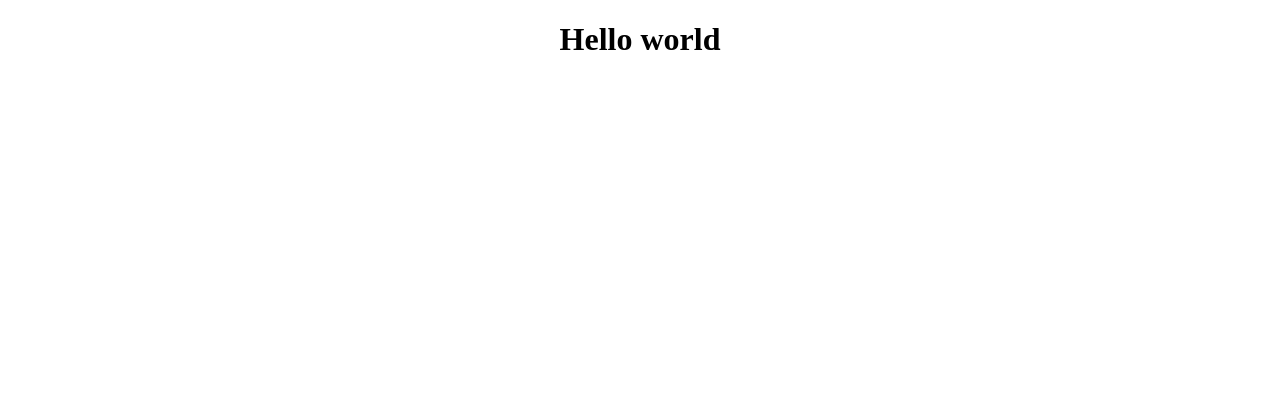
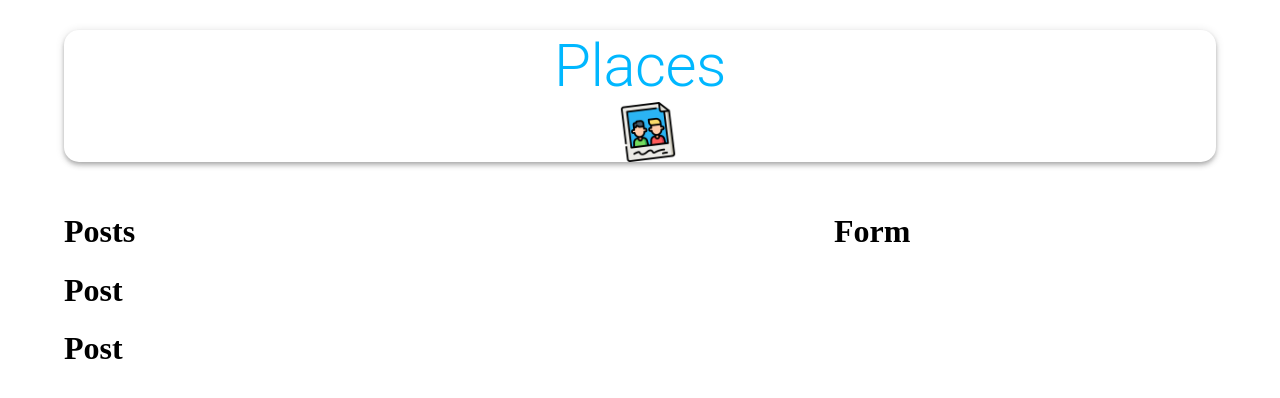
Before and after one commit to Rajni2002/Places, a React (Create React App) app in the folder client/: page / in a window 1280 px wide. Shown: the top 398 px of the page. Built offline with nearby package versions, Linux system fonts and the light colour scheme.

Commit message:
Just some add ons

```diff
--- a/client/package.json
+++ b/client/package.json
@@ -3,6 +3,10 @@
   "version": "0.1.0",
   "private": true,
   "dependencies": {
+    "@emotion/react": "^11.9.3",
+    "@emotion/styled": "^11.9.3",
+    "@mui/icons-material": "^5.8.3",
+    "@mui/material": "^5.8.3",
     "@testing-library/jest-dom": "^5.16.4",
     "@testing-library/react": "^13.3.0",
     "@testing-library/user-event": "^13.5.0",
--- a/client/src/App.js
+++ b/client/src/App.js
@@ -1,11 +1,38 @@
-import './App.css';
-import React from 'react';
+import "./App.css";
+import React from "react";
+import { Container, AppBar, Typography, Grow, Grid } from "@mui/material";
+
+import Posts from "./components/Posts/Posts";
+import Form from "./components/Form/Form";
+import places from "./images/places.png";
+import "./styles.css";
+
 
 function App() {
   return (
-    <div className="App">
-      <h1>Hello world</h1>
-    </div>
+    <Container maxWidth="lg">
+      <AppBar position="static" color="inherit" className="appBar">
+        <Typography variant="h2" align="center" className="heading">
+          Places
+        </Typography>
+        <img  src={places} alt="places" height="60" className="image"/>
+      </AppBar>
+      <Grow in>
+        <Grid
+          container
+          justifyContent="space-between"
+          alignItems="stretch"
+          spacing="3"
+        >
+          <Grid item xs={12} sm={7}>
+            <Posts />
+          </Grid>
+          <Grid item xs={12} sm={4}>
+            <Form />
+          </Grid>
+        </Grid>
+      </Grow>
+    </Container>
   );
 }
 
--- /dev/null
+++ b/client/src/components/Form/Form.jsx
@@ -0,0 +1,9 @@
+import React from "react";
+
+function Form(){
+    return(
+        <h1>Form</h1>
+    )
+}
+
+export default Form;
--- /dev/null
+++ b/client/src/components/Posts/Post/Post.jsx
@@ -0,0 +1,9 @@
+import React from "react";
+
+function Post(){
+    return(
+        <h1>Post</h1>
+    )
+}
+
+export default Post;
--- /dev/null
+++ b/client/src/components/Posts/Posts.jsx
@@ -0,0 +1,14 @@
+import React from "react";
+import Post from "./Post/Post.jsx";
+
+function Posts(){
+    return(
+        <>
+        <h1>Posts</h1>
+        <Post/>
+        <Post/>
+        </>
+    )
+}
+
+export default Posts;
--- /dev/null
+++ b/client/src/styles.css
@@ -0,0 +1,15 @@
+.appBar {
+  border-radius: 15px;
+  margin: 30px 0;
+  display: flex;
+  flex-direction: row;
+  justify-content: center;
+  align-items: center;
+}
+
+.heading {
+  color: rgba(0, 183, 255, 1);
+}
+.image {
+  margin-left: 15px;
+}
```
Also changed, not shown: client/src/components/Form/styles.js (added), client/src/components/Posts/Post/styles.js (added), client/src/components/Posts/styles.js (added), client/src/images/places.png (added), 1 other file (tests, documents, lock files or other folders).
